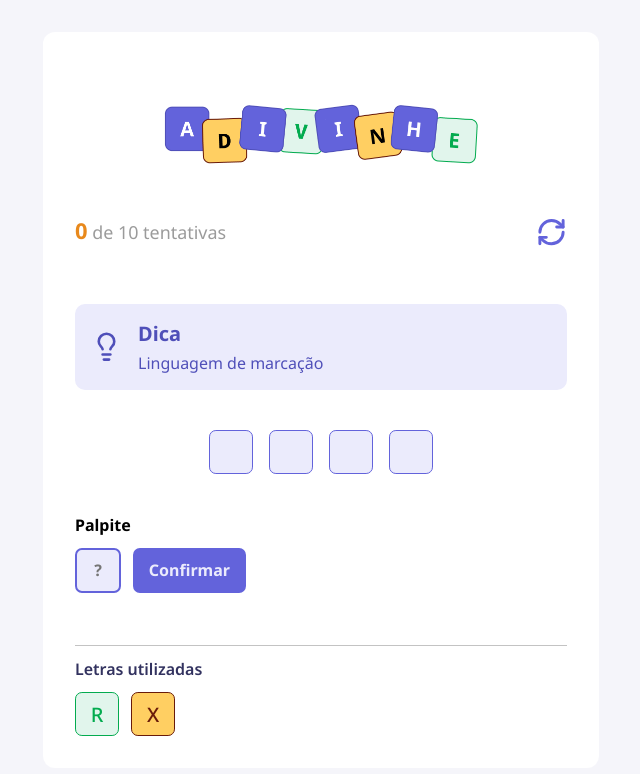
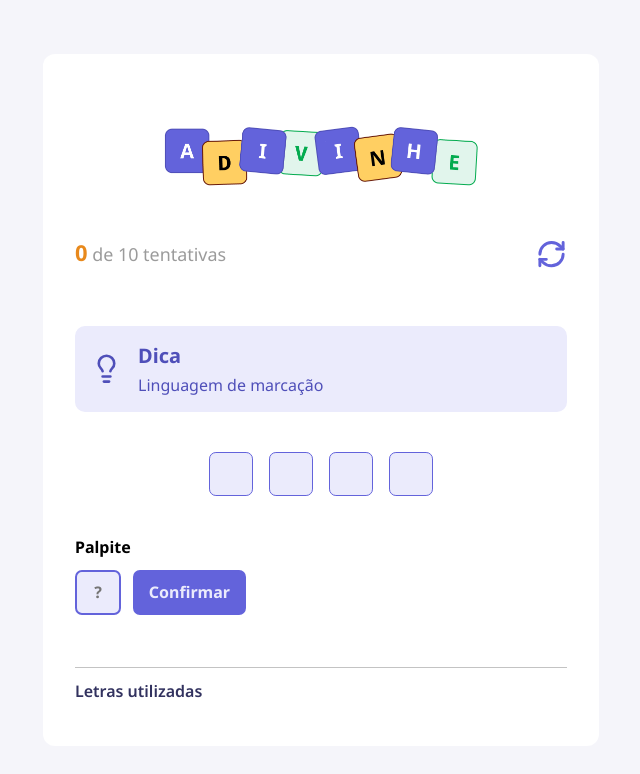
Before and after one commit to Alice7H/projeto-adivinhe, a React (Vite) app: page / in a window 1280 px wide. Shown: the top 774 px of the page, without its empty margins (319-959 px from the left). Built offline with nearby package versions, Linux system fonts and the light colour scheme.

Commit message:
feat: listing used letters

```diff
--- a/src/App.tsx
+++ b/src/App.tsx
@@ -4,7 +4,7 @@ import { Button } from './components/Button';
 import { Header } from './components/Header'
 import { Input } from './components/Input';
 import { Letter } from './components/Letter';
-import { LettersUsed } from './components/LettersUsed';
+import { LettersUsed, type LetterUsedProps } from './components/LettersUsed';
 import { Tip } from './components/Tip';
 import { WORDS, type Challenge } from './utils/words';
 
@@ -12,7 +12,7 @@ function App() {
   const [challenge, setChallenge] = useState<Challenge| null>(null)
   const [attempts, setAttempts] = useState(0)
   const [letter, setLetter] = useState("")
-  const [lettersUsed, setLettersUsed] = useState([])
+  const [lettersUsed, setLettersUsed] = useState<LetterUsedProps[]>([])
 
 
   function handleRestart() {
@@ -60,7 +60,7 @@ function App() {
           <Button title="Confirmar"/>
         </div>
 
-        <LettersUsed/>
+        <LettersUsed data={lettersUsed} />
       </main>
     </div>
   )
--- a/src/components/LettersUsed/index.tsx
+++ b/src/components/LettersUsed/index.tsx
@@ -1,18 +1,27 @@
 import { Letter } from "../Letter"
 import styles from "./styles.module.css"
 
-type Props = {
-
+export type LetterUsedProps = {
+  value: string
+  correct: boolean
 }
 
-export function LettersUsed({} :Props) {
+
+type Props = {
+  data: LetterUsedProps[]
+}
+
+export function LettersUsed({ data } : Props) {
   return (
     <div className={styles.container} >
       <h5>Letras utilizadas</h5>
 
       <div>
-        <Letter value="R" size="small" color="correct"/>
-        <Letter value="X" size="small" color="wrong"/>
+        {
+          data && data.map(({value, correct}) =>
+            <Letter value={value} size="small" color={correct ? "correct" : "wrong"} />
+          )
+        }
       </div>
     </div>
   )
```
